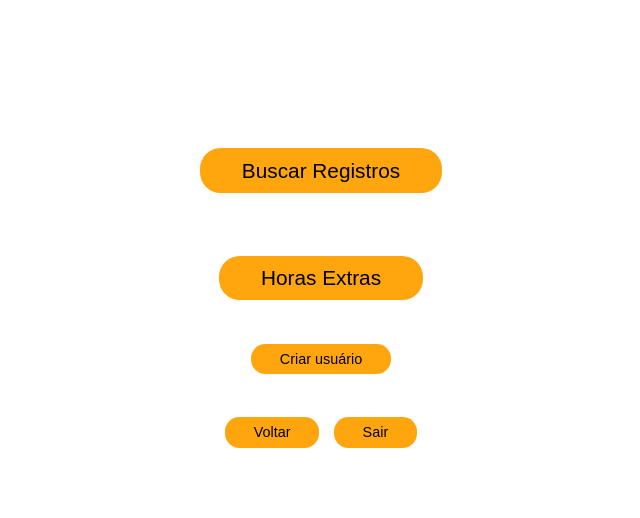
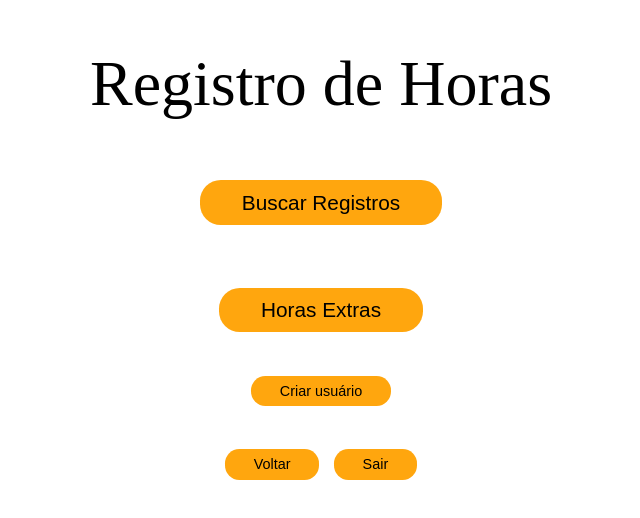
Before and after one commit to LsaBarbosa/ponto_eletronico, an Angular app: page /registros in a window 1280 px wide. Shown: the part 134-652 px from the top of the page, without its empty margins (319-959 px from the left). Built offline with nearby package versions, Linux system fonts and the light colour scheme.

Commit message:
css and msgs

```diff
--- a/src/app/components/login/login.component.ts
+++ b/src/app/components/login/login.component.ts
@@ -1,7 +1,7 @@
 import { Component } from '@angular/core';
 import {FormsModule} from "@angular/forms";
 import {ButtonComponent} from "../button/button.component";
-import {Router} from "@angular/router";
+import {ActivatedRoute, Router} from "@angular/router";
 import {EmployeeModule} from "../../../module/employee.module";
 import {RecordWorkTimeModule} from "../../../module/record-work-time.module";
 import {NgIf} from "@angular/common";
@@ -28,8 +28,13 @@ export class LoginComponent {
   loginSuccess: boolean = false;
   loginFailure: boolean = false;
 
-  constructor(private router: Router) {}
-
+  constructor(private router: Router, private route: ActivatedRoute) {
+    this.route.queryParams.subscribe(params => {
+      if (params['clearUsername']) {
+        this.username = '';
+      }
+    });
+  }
   navigateTo(url: string) {
     this.router.navigate([url]);
   }
--- a/src/app/components/registers/registers.component.html
+++ b/src/app/components/registers/registers.component.html
@@ -1,5 +1,5 @@
 <div class="container">
-  <h1>{{ username }}</h1>
+  <h1>Registro de Horas</h1>
   <div class="buttons-register">
     <app-button class="button" (click)="navigateTo(linkUrlRegistros)">Buscar Registros</app-button>
     <app-button class="button" (click)="navigateTo(linkUrlOvertime)">Horas Extras</app-button>
--- a/src/app/components/registers/registers.component.ts
+++ b/src/app/components/registers/registers.component.ts
@@ -11,14 +11,14 @@ import {ActivatedRoute, Router} from "@angular/router";
   templateUrl: './registers.component.html',
   styleUrl: './registers.component.css'
 })
-export class RegistersComponent implements OnInit{
+export class RegistersComponent{
 
   linkUrlCadastrar: string = '/cadastrar';
   linkUrlColaborador: string = '/colaborador';
   linkUrlSair: string = '/';
   linkUrlOvertime: string = '/registros/hora-extra';
   linkUrlRegistros: string = '/registros/por-data';
-  username: string = '';
+
 
   constructor(
     private router: Router,
@@ -29,10 +29,4 @@ export class RegistersComponent implements OnInit{
     this.router.navigate([url]);
   }
 
-  ngOnInit() {
-
-    this.route.queryParams.subscribe(params => {
-      this.username = params['username'];
-    });
-  }
 }
```
